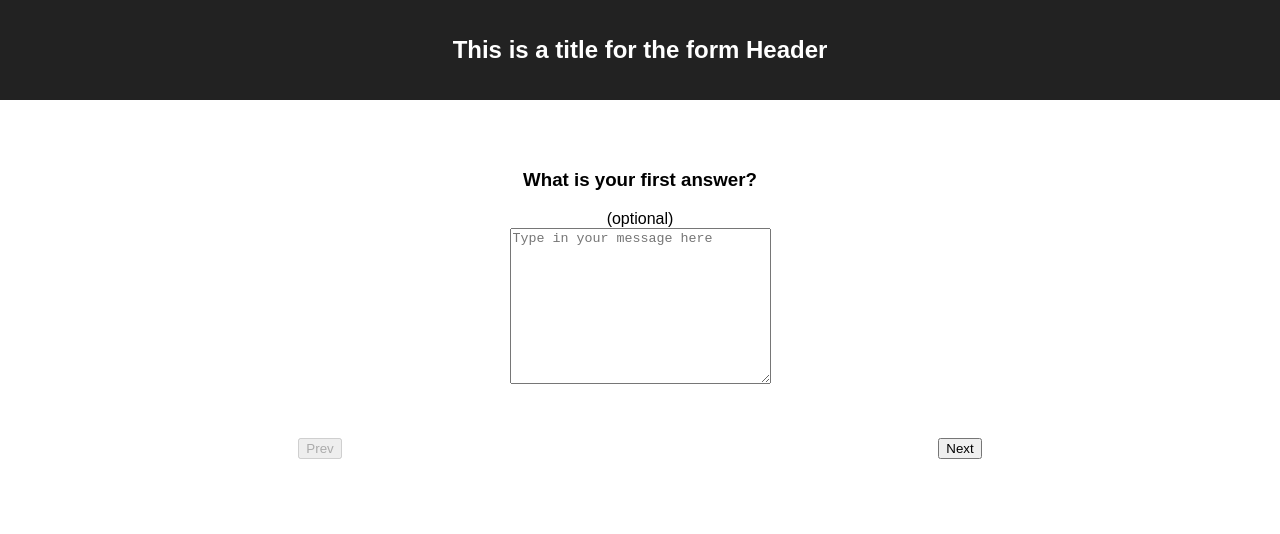
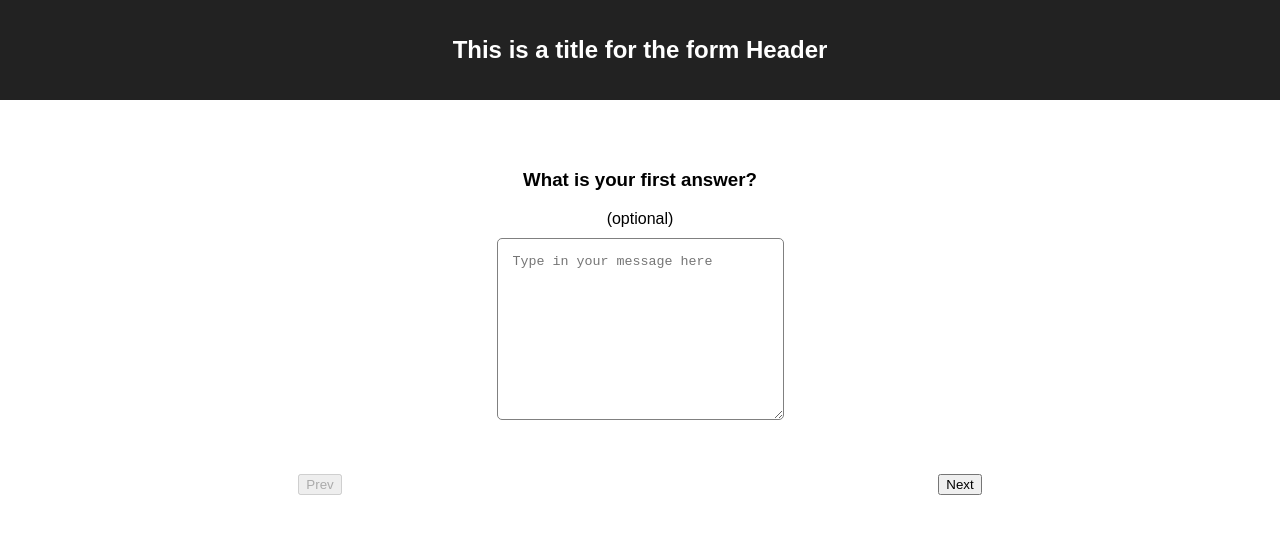
Before and after one commit to antonybudianto/exercise01, a React (Create React App) app: page / in a window 1280 px wide. Shown: the top 534 px of the page. Built offline with nearby package versions, Linux system fonts and the light colour scheme.

Commit message:
Refactor Question component title

```diff
--- a/src/components/Question/QuestionWrapper.js
+++ b/src/components/Question/QuestionWrapper.js
@@ -3,12 +3,26 @@ import { QUESTION_TYPE } from '../../constants/question-type'
 import TextQuestion from './TextQuestion/TextQuestion'
 
 const QuestionWrapper = ({ question, onChange, value }) => {
+  let QuestionClass = null
   if (question.question_type === QUESTION_TYPE.TEXT) {
-    return (
-      <TextQuestion value={value} onChange={onChange} question={question} />
-    )
+    QuestionClass = TextQuestion
   }
-  return <div>Question type is not available or invalid.</div>
+  if (QuestionClass === null) {
+    return <div>Question type is not available or invalid.</div>
+  }
+  return (
+    <div>
+      <h3>{question.prompt}</h3>
+      <div
+        style={{
+          paddingBottom: '10px'
+        }}
+      >
+        {question.is_required ? '*Required!' : '(optional)'}
+      </div>
+      <QuestionClass value={value} onChange={onChange} question={question} />
+    </div>
+  )
 }
 
 export default QuestionWrapper
--- a/src/components/Question/TextQuestion/TextQuestion.js
+++ b/src/components/Question/TextQuestion/TextQuestion.js
@@ -27,13 +27,14 @@ class TextQuestion extends Component {
   }
 
   render() {
-    const { question, value } = this.props
+    const { value } = this.props
     return (
-      <div>
-        <h3>{question.prompt}</h3>
-        <div>{question.is_required ? '*Required!' : '(optional)'}</div>
-        <div>
       <textarea
+        style={{
+          padding: '15px',
+          borderRadius: '5px',
+          border: '1px solid gray'
+        }}
         placeholder="Type in your message here"
         onChange={this.handleChange}
         value={value}
@@ -41,8 +42,6 @@ class TextQuestion extends Component {
         cols="30"
         rows="10"
       />
-        </div>
-      </div>
     )
   }
 }
```
Lines whose indentation alone changed are shown as unchanged.
